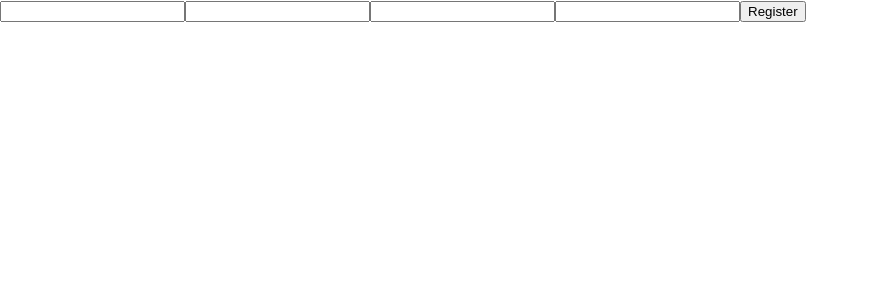
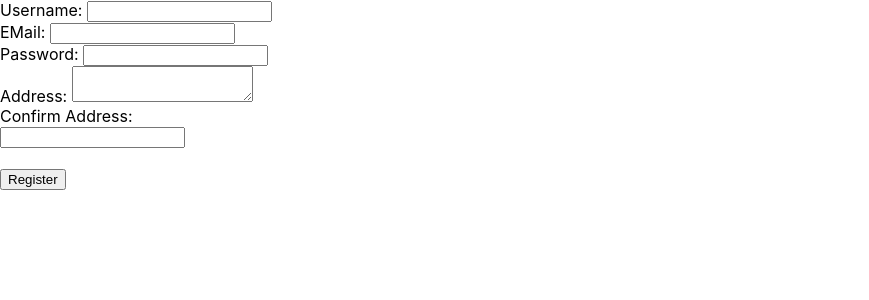
Before and after one commit to GeetikaSharma-TCH/formik-form, a React (Create React App) app: page / in a window 1280 px wide. Shown: the top 300 px of the page, without its empty margins (0-869 px from the left). Built offline with nearby package versions, Linux system fonts and the light colour scheme.

Commit message:
add textarea in form field

```diff
--- a/src/Components/UserForm.jsx
+++ b/src/Components/UserForm.jsx
@@ -5,7 +5,9 @@ const initialValues = {
     username: '',
     email: "",
     password: "",
-    confirmPassword: ""
+    confirmPassword: "",
+    address: "",
+    confirm_address: ""
 }
 
 const onSubmit = values => {
@@ -18,7 +20,8 @@ const validationSchema = Yup.object({
     email: Yup.string().email('EMail is not valid').required('Required'),
     password: Yup.string().required('Required'),
     confrimPassword: Yup.string().required('Required'),
-
+    address: Yup.string().required('Required'),
+    confirm_address: Yup.string().required('Required')
 })
 
 // const validate = values => {
@@ -53,30 +56,59 @@ const UserForm = () => {
             validationSchema={validationSchema}
             >
                 <Form>
+                    <label>Username: </label>
                     <Field
                         id="username"
                         type="text"
                         name="username"
                     />
-                    <ErrorMessage name="username"/>
+                    <ErrorMessage name="username"/><br/>
+                    <label>EMail: </label>
                     <Field
                         id="email"
                         type="email"
                         name="email"
                     />
-                    <ErrorMessage name="email"/>
+                    <ErrorMessage name="email"/><br/>
+                    <label>Password: </label>
                     <Field
                         id="password"
                         type="password"
                         name="password"
                     />
-                    <ErrorMessage name="password"/>
+                    <ErrorMessage name="password"/><br/>
+                    <label>Address: </label>
+                    <Field
+                        id="address"
+                        name="address"
+                        as="textarea" // component="textarea"
+                    ></Field>
+                    <ErrorMessage name="address"></ErrorMessage><br/>
+
+                    {/* use as attribute and componenet */}
+                    {/* <label>ConfirmPassword: </label>
                     <Field
                         id="confirmPasssword"
                         type="password"
                         name="confirmPasssword"
+                        as="textarea"
                     />
-                    <ErrorMessage name="confirmPasssword"/>
+                    <ErrorMessage name="confirmPasssword"/><br/> */}
+
+                    {/* Using render props pattern*/}
+                    <label>Confirm Address: </label>
+                    <Field name="confirm_address">
+                    {(props) => {
+                        console.log('props===', props)
+                        const {field, meta} = props
+                        return (
+                            <div>
+                                <input id="confirm_address" type="textarea" {...field}/>
+                                {meta.touched && meta.error ? meta.error : null}
+                            </div>
+                        )
+                    }}</Field>
+                    <ErrorMessage name="address"></ErrorMessage><br/>
                     <button type="submit">Register</button>
                 </Form>
         </Formik>
```
